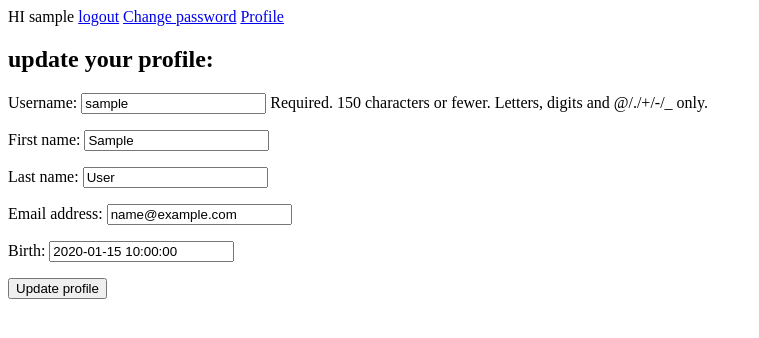
After one commit to TexnoBY/Notes, a Django app: page /edit_user/ in a window 1280 px wide. The commit adds this page. Shown: the top 338 px of the page, without its empty margins (0-759 px from the left). Run offline with Django 3.2, Linux system fonts and the light colour scheme; a user stored in the database is signed in; tables that the repository leaves empty hold one stand-in row (values such as "Sample post").

Commit message:
Notes-10 profile + edit profile

```diff
--- a/Notes/settings.py
+++ b/Notes/settings.py
@@ -11,6 +11,7 @@ https://docs.djangoproject.com/en/3.1/ref/settings/
 """
 
 from pathlib import Path
+import os
 
 # Build paths inside the project like this: BASE_DIR / 'subdir'.
 BASE_DIR = Path(__file__).resolve().parent.parent
@@ -127,3 +128,7 @@ LOGIN_URL = '/login/'
 LOGOUT_URL = '/logout/'
 
 LOGIN_REDIRECT_URL = 'main_page:to_main_or_login'
+
+
+MEDIA_URL = '/media/'
+MEDIA_ROOT = os.path.join(BASE_DIR, 'media/')
--- a/main_page/admin.py
+++ b/main_page/admin.py
@@ -2,6 +2,8 @@ from django.contrib import admin
 from . import models
 
 # Register your models here.
+admin.site.register(models.Profile)
+
 
 @admin.register(models.Note)
 class NoteAdmin(admin.ModelAdmin):
--- a/main_page/forms.py
+++ b/main_page/forms.py
@@ -1,8 +1,21 @@
 from django import forms
 from . import models
+from django.contrib.auth.models import User
 
 
 class NoteForm(forms.ModelForm):
     class Meta:
         model = models.Note
         fields = ('title', 'body', 'access')
+
+
+class UserEditForm(forms.ModelForm):
+    class Meta:
+        model = User
+        fields = ('username', 'first_name', 'last_name', 'email')
+
+
+class ProfileEditForm(forms.ModelForm):
+    class Meta:
+        model = models.Profile
+        fields = ('birth',)
--- a/main_page/models.py
+++ b/main_page/models.py
@@ -2,6 +2,7 @@ from django.db import models
 from django.utils import timezone
 from django.contrib.auth.models import User
 from django.urls import reverse
+from django.conf import settings
 
 
 class Note(models.Model):
@@ -25,7 +26,11 @@ class Note(models.Model):
     def __str__(self):
         return self.slug
 
-class MyUser(User):
-    def get_absolute_url(self):
-        return reverse('main_page:all_notes',
-                       args=[self.username])
+
+class Profile(models.Model):
+    user = models.OneToOneField(settings.AUTH_USER_MODEL,
+                                on_delete=models.CASCADE)
+    birth = models.DateTimeField(blank=True, null=True)
+
+    def __str__(self):
+        return '{} profile'.format(self.user.username)
--- a/main_page/urls.py
+++ b/main_page/urls.py
@@ -5,6 +5,8 @@ from django.contrib.auth import views as auth_views
 from django.urls import reverse_lazy
 
 from . import views
+from django.conf import settings
+from django.conf.urls.static import static
 
 app_name = 'main_page'
 
@@ -18,6 +20,9 @@ urlpatterns = [
     path('user/<str:username>/', views.all_notes, name='all_notes'),
     path('<int:note_id>/', views.delete_note, name='delete_note'),
     path('add/', views.add_note, name='add_note'),
+    path('edit_user/', views.edit_user, name='edit_user'),
+    path('profile/', views.view_profile, name='profile')
+]
 
-    # path('password_reset/', MyHack.as_view(), name='password_reset'),
-]
+if settings.DEBUG:
+    urlpatterns += static(settings.MEDIA_URL, document_root=settings.MEDIA_ROOT)
--- a/main_page/views.py
+++ b/main_page/views.py
@@ -8,6 +8,7 @@ from django.views.generic.edit import DeleteView
 
 from . import forms
 from . import models
+from django.contrib.auth.decorators import login_required
 
 
 # Create your views here.
@@ -60,3 +61,31 @@ def redirect_to_main_or_login(request):
                         request.user.username)
     else:
         return redirect('login')
+
+
+def edit_user(request):
+    if request.method == "POST":
+        user_form = forms.UserEditForm(data=request.POST,
+                                       instance=request.user)
+        profile_form = forms.ProfileEditForm(data=request.POST,
+                                             instance=request.user.profile,
+                                             files=request.FILES)
+        user_form.save()
+        # if not profile_form.cleaned_data['photo']:
+        #     profile_form.cleaned_data['photo'] = request.user.profile.photo
+        profile_form.save()
+        return render(request,
+                      'profile.html',
+                      {'user': request.user})
+    else:
+        user_form = forms.UserEditForm(instance=request.user)
+        profile_form = forms.ProfileEditForm(instance=request.user.profile)
+    return render(request,
+                  'edit_profile.html',
+                  {'user_form': user_form,
+                   'profile_form': profile_form})
+
+
+@login_required
+def view_profile(request):
+    return render(request, 'profile.html', {'user': request.user})
--- a/templates/base.html
+++ b/templates/base.html
@@ -9,6 +9,7 @@
     HI {{ request.user.username }}
     <a href="{% url "logout" %}">logout</a>
     <a href="{% url 'password_change' %}">Change password</a>
+    <a href="{% url 'main_page:profile' %}">Profile</a>
 {% else %}
         <a href="{% url "login" %}">login</a>
         <a href="{% url "django_registration_register" %}">Registration</a>
--- /dev/null
+++ b/templates/edit_profile.html
@@ -0,0 +1,13 @@
+{% extends "base.html" %}
+
+{% block title %} edit profile {% endblock %}
+
+{% block content %}
+    <h2>update your profile:</h2>
+    <form action="." method="post" enctype="multipart/form-data">
+        {{ user_form.as_p }}
+        {{ profile_form.as_p }}
+        {% csrf_token %}
+        <input type="submit" value="Update profile">
+    </form>
+{% endblock %}
```
Also changed, not shown: templates/profile.html (added, +11 -0 lines), main_page/migrations/0004_auto_20201102_1603.py (added), main_page/migrations/0005_remove_profile_photo.py (added), media/user/2020/11/02/395046604.jpg (added).
